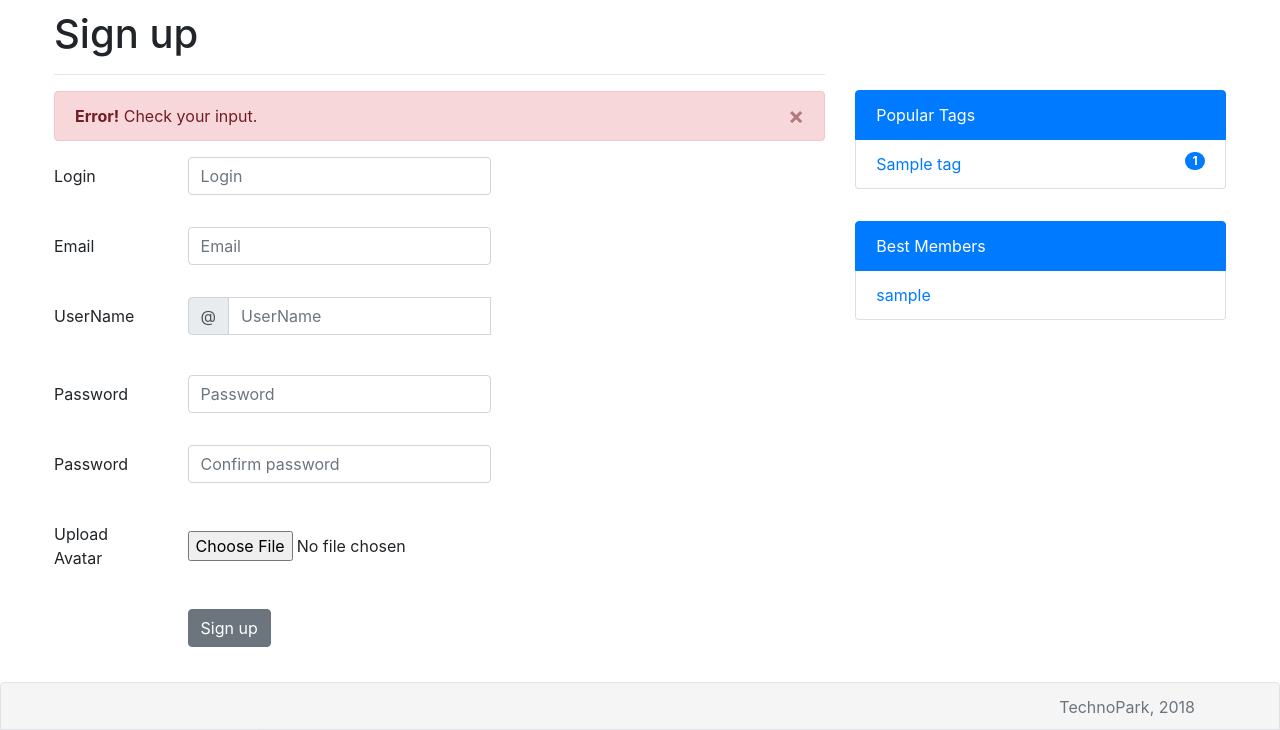
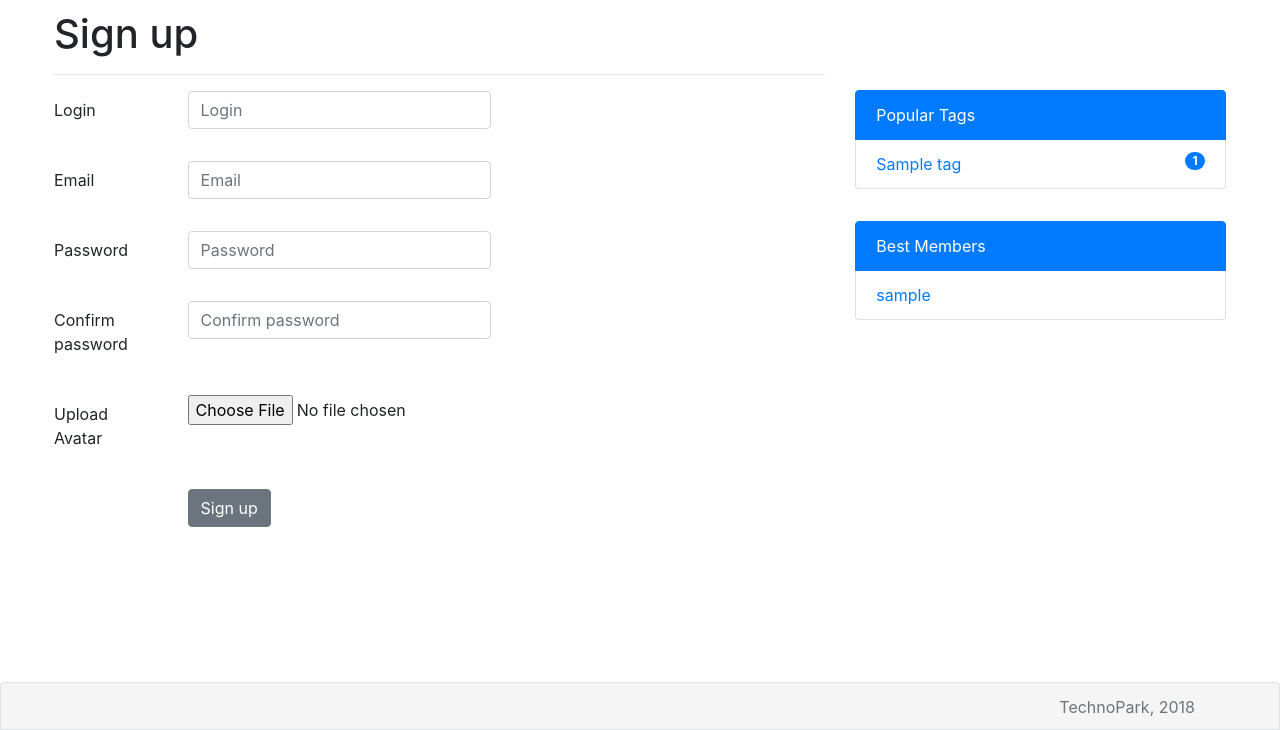
Before and after one commit to DikarevAndrey/tpWebProject, a Django app: page /qsite/signup in a window 1280 px wide. Shown: the part 70-800 px from the top of the page. Run offline with Django 3.2, Linux system fonts and the light colour scheme; tables that the repository leaves empty hold one stand-in row (values such as "Sample post"); some libraries are stand-ins or nearby versions.

Commit message:
Added signing in, up and out. Enabled search.

```diff
--- /dev/null
+++ b/qSite/forms.py
@@ -0,0 +1,70 @@
+from django import forms
+from django.core.exceptions import ValidationError
+from qSite.models import Profile
+# from qSite.models import *
+
+class SignInForm(forms.Form):
+  login = forms.CharField(widget=forms.TextInput(attrs={
+    'class': 'form-control','placeholder': 'Login'
+  }))
+  password = forms.CharField(widget=forms.PasswordInput(attrs={
+    'class': 'form-control','placeholder': 'Password'
+  }))
+
+  def clean_login(self):
+    data = self.cleaned_data.get('login')
+    if Profile.objects.filter(username=data).first() is None:
+      raise ValidationError('Username does not exist.')
+    else:
+      return data;
+
+class SignUpForm(forms.Form):
+  login = forms.CharField(widget=forms.TextInput(attrs={
+    'class': 'form-control','placeholder': 'Login'
+  }))
+  email = forms.EmailField(required=False, widget=forms.EmailInput(attrs={
+    'class': 'form-control','placeholder': 'Email'
+  }))
+  password1 = forms.CharField(widget=forms.PasswordInput(attrs={
+    'class': 'form-control','placeholder': 'Password'
+  }))
+  password2 = forms.CharField(widget=forms.PasswordInput(attrs={
+    'class': 'form-control','placeholder': 'Confirm password'
+  }))
+  avatar = forms.FileField(required=False)
+
+  def clean_login(self):
+    data = self.cleaned_data.get('login')
+    if Profile.objects.filter(username=data).first() is None:
+      return data
+    else:
+      raise ValidationError('Username already exists.')
+
+  def clean_email(self):
+    data = self.cleaned_data.get('email')
+    if data:
+      if Profile.objects.filter(email=data).first() is None:
+        return data
+      else:
+        raise ValidationError('Email already exists.')
+    else:
+      return data
+
+  def clean_password2(self):
+    pass1 = self.cleaned_data.get('password1')
+    pass2 = self.cleaned_data.get('password2')
+    if pass1 and pass2:
+      if pass2 != pass1:
+        self.add_error(None, 'Passwords did not match.')
+      else:
+        return pass2
+
+  # class Meta:
+  #   model = Profile
+  #   fields = ('username', 'password1', 'password2', 'avatar', 'email')
+  #   widgets = {
+  #     'username': forms.TextInput(attrs={'class': 'form-control','placeholder': 'Login'}),
+  #     'password1': forms.PasswordInput(attrs={'class': 'form-control','placeholder': 'Password'}),
+  #     'password2': forms.PasswordInput(attrs={'class': 'form-control','placeholder': 'Confirm password'}),
+  #     'email': forms.EmailInput(attrs={'class': 'form-control','placeholder': 'Email'}),
+  #   }
--- a/qSite/management/commands/db_seed.py
+++ b/qSite/management/commands/db_seed.py
@@ -30,7 +30,8 @@ class Command(BaseCommand):
     fake = Faker()
     for i in range(0, self.USERS_COUNT):
       username = fake.simple_profile().get("username") + str(i)
-      user = Profile(username=username, password=username)
+      user = Profile(username=username)
+      user.set_password(username)
       user.first_name = fake.first_name()
       user.last_name = fake.last_name()
       user.rating = random.randint(-50, 50)
--- a/qSite/static/css/qSite.css
+++ b/qSite/static/css/qSite.css
@@ -23,3 +23,11 @@ body > .container {
 .list-group + .list-group {
   margin-top: 2rem
 }
+
+.invalid-feedback {
+  display: block;
+  width: 100%;
+  margin-top: .25rem;
+  font-size: 80%;
+  color: #dc3545
+}
--- a/qSite/templates/qSite/base.html
+++ b/qSite/templates/qSite/base.html
@@ -33,21 +33,21 @@
           </li>
         </ul>
         <ul class="navbar-nav ml-5 w-100 justify-content-center">
-          <form class="form-inline mt-2 mt-md-0">
-            <input class="form-control mr-sm-2" type="text" placeholder="Search..." aria-label="Search">
+          <form class="form-inline mt-2 mt-md-0" method="get" action="{% url 'search' %}">
+            <input class="form-control mr-sm-2" type="text" placeholder="Search..." aria-label="Search" name="q">
             <button class="btn btn-success navbar-btn" type="submit"><i class="fas fa-search"></i></button>
           </form>
         </ul>
         {% if user.is_authenticated %}
         <ul class="navbar-nav ml-auto w-100 justify-content-end ">
           <li class="nav-item">
-            <a href="#"><img src="{% static "img/avatar.jpg" %}" alt="avatar" class="rounded-circle"></a>
+            <a href="#"><img src="{% static user.avatar.url %}" alt="avatar" height="42" width="42" class="rounded-circle"></a>
           </li>
           <li class="nav-item">
-            <a class="nav-link" href="#">Profile</a>
+            <a class="nav-link" href="#">{{ user.username }}</a>
           </li>
           <li class="nav-item">
-            <a class="nav-link disabled" href="#">Log out</a>
+            <a class="nav-link disabled" href="{% url 'signout' %}">Log out</a>
           </li>
         </ul>
         {% else %}
@@ -56,7 +56,7 @@
             <a class="nav-link active" href="{% url 'signup' %}">Sign up</a>
           </li>
           <li class="nav-item">
-            <a class="nav-link active" href="{% url 'signin' %}">Sign in</a>
+            <a class="nav-link active" href="{% url 'signin' %}?next={{ request.get_full_path|urlencode }}">Sign in</a>
           </li>
         </ul>
         {% endif %}
--- a/qSite/templates/qSite/question_template.html
+++ b/qSite/templates/qSite/question_template.html
@@ -4,7 +4,7 @@
   <div class="col-md-12">
     <div class="card">
       <div class="card-header">
-        <a href="#"><img src="{% static "img/avatar.jpg" %}" alt="avatar" class="rounded-circle"></a>
+        <a href="#"><img src="{% static user.avatar.url %}" alt="avatar" height="42" width="42" class="rounded-circle"></a>
         <a href="#">{{ question.author.username }}</a>
         <span class="text-muted"> asks about:</span>
         {% if answers and user.is_authenticated %}
--- a/qSite/templates/qSite/signup.html
+++ b/qSite/templates/qSite/signup.html
@@ -9,74 +9,75 @@
 <h1>Sign up</h1>
 <hr>
 
-<div class="alert alert-danger alert-dismissible fade show" role="alert">
-  <strong>Error!</strong> Check your input.
-  <button type="button" class="close" data-dismiss="alert" aria-label="Close">
-    <span aria-hidden="true">&times;</span>
-  </button>
-</div>
+<form method="post" action="{% url 'signup' %}" enctype="multipart/form-data" novalidate>
+  {% csrf_token %}
 
-<form class="needs-validation" novalidate>
+  {% for error in form.non_field_errors %}
+    <div class="alert alert-danger alert-dismissible fade show" role="alert">
+      {{ error }}
+      <button type="button" class="close" data-dismiss="alert" aria-label="Close">
+        <span aria-hidden="true">&times;</span>
+      </button>
+    </div>
+  {% endfor %}
 
   <div class="form-group row">
-    <label for="login" class="col-md-2 col-form-label">Login</label>
+    <label for="{{ form.username.id_for_label }}" class="col-md-2 col-form-label">Login</label>
     <div class="col-md-5">
-      <input type="text" class="form-control" id="login" placeholder="Login" required>
-      <div class="invalid-feedback">
-        Please input login.
-      </div>
+      {{ form.login }}
+      {% if form.login.errors %}
+        {% for error in form.login.errors %}
+          <div class="invalid-feedback">{{ error }}</div>
+        {% endfor %}
+      {% endif %}
     </div>
   </div>
 
   <div class="form-group row">
-    <label for="email" class="col-md-2 col-form-label">Email</label>
+    <label for="{{ form.email.id_for_label }}" class="col-md-2 col-form-label">Email</label>
     <div class="col-md-5">
-      <input type="email" class="form-control" id="email" placeholder="Email" required>
-      <div class="invalid-feedback">
-        Please input email.
-      </div>
+      {{ form.email }}
+      {% if form.email.errors %}
+        {% for error in form.email.errors %}
+          <div class="invalid-feedback">{{ error }}</div>
+        {% endfor %}
+      {% endif %}
     </div>
   </div>
 
   <div class="form-group row">
-    <label for="email" class="col-md-2 col-form-label">UserName</label>
+    <label for="{{ form.password1.id_for_label }}" class="col-md-2 col-form-label">Password</label>
     <div class="col-md-5">
-      <div class="input-group mb-2">
-        <div class="input-group-prepend">
-          <div class="input-group-text">@</div>
-        </div>
-        <input type="text" class="form-control" id="username" placeholder="UserName" maxlength="20" required>
-        <div class="invalid-feedback">
-          Please input UserName.
-        </div>
-      </div>
+      {{ form.password1 }}
+      {% if form.password1.errors %}
+        {% for error in form.password1.errors %}
+          <div class="invalid-feedback">{{ error }}</div>
+        {% endfor %}
+      {% endif %}
     </div>
   </div>
 
   <div class="form-group row">
-    <label for="password" class="col-md-2 col-form-label">Password</label>
+    <label for="{{ form.password2.id_for_label }}" class="col-md-2 col-form-label">Confirm password</label>
     <div class="col-md-5">
-      <input type="password" class="form-control" id="password" placeholder="Password" required>
-      <div class="invalid-feedback">
-        Please input password.
-      </div>
+      {{ form.password2 }}
+      {% if form.password2.errors %}
+        {% for error in form.password2.errors %}
+          <div class="invalid-feedback">{{ error }}</div>
+        {% endfor %}
+      {% endif %}
     </div>
   </div>
 
   <div class="form-group row">
-    <label for="confirmPassword" class="col-md-2 col-form-label">Password</label>
+    <label for="{{ form.avatar.id_for_label }}" class="col-md-2 col-form-label">Upload Avatar</label>
     <div class="col-md-5">
-      <input type="password" class="form-control" id="confirmPassword" placeholder="Confirm password" required>
-      <div class="invalid-feedback">
-        Please confirm password.
-      </div>
-    </div>
-  </div>
-
-  <div class="form-group row">
-    <label for="avatarUpload" class="col-md-2 col-form-label">Upload Avatar</label>
-    <div class="col-md-5">
-      <div class="mt-3"><input id="avatarUpload" type="file" accept="image/*"></div>
+      {{ form.avatar }}
+      {% if form.avatar.errors %}
+        {% for error in form.avatar.errors %}
+          <div class="invalid-feedback">{{ error }}</div>
+        {% endfor %}
+      {% endif %}
     </div>
   </div>
 
--- a/qSite/urls.py
+++ b/qSite/urls.py
@@ -6,8 +6,10 @@ urlpatterns = [
     path('', views.index, name='index'),
     path('ask', views.newQuestion, name='newQuestion'),
     path('question/<int:questionId>', views.question, name='question'),
+    path('search', views.search, name='search'),
     path('signin', views.signin, name='signin'),
     path('signup', views.signup, name='signup'),
+    path('signout', views.signout, name='signout'),
     path('tag/<str:tagName>', views.tag, name='tag'),
     path('hot', views.index, name='hot'),
 ]
--- a/qSite/views.py
+++ b/qSite/views.py
@@ -1,8 +1,11 @@
 from django.http import HttpResponse, HttpResponseBadRequest
-from django.shortcuts import render
+from django.shortcuts import render, redirect
 from random import randint
 from django.core.paginator import Paginator, EmptyPage
 from qSite.models import *
+from qSite.forms import *
+from django.contrib.auth import authenticate, login, logout
+from django.contrib.auth.decorators import login_required
 
 def paginate(request, objects_list, limit):
   page = request.GET.get('page') or 1
@@ -42,6 +45,17 @@ def index(request):
   return render(request, 'qSite/index.html', context)
 
 
+def search(request):
+  q = request.GET.get('q')
+  tags = Tag.objects.search(q)
+  users = Profile.objects.search(q)
+  questions = Question.objects.search(q)
+  context = {'q': q, 'tags': tags, 'users': users, 'questions': questions}
+  context = add_tags_users_to_context(context)
+  return render(request, 'qSite/search_list.html', context)
+
+
+@login_required(login_url='/qsite/signin')
 def newQuestion(request):
   context = add_tags_users_to_context({})
   return render(request, 'qSite/ask.html', context)
@@ -51,21 +65,51 @@ def question(request, questionId):
   question = Question.objects.by_id(questionId)
   answers = Answer.objects.hottest(questionId)
   page = paginate(request, answers, 30)
-  print(question.rating)
   context = {'question': question, 'answers': page.object_list, 'page': page}
   context = add_tags_users_to_context(context)
   return render(request, 'qSite/question.html', context)
 
 
 def signin(request):
-  context = add_tags_users_to_context({})
+  form = SignInForm(request.POST or None)
+  redirect_to = request.GET.get('next', 'index')
+  if request.method == "POST":
+    if form.is_valid():
+      user = authenticate(request, username=form.cleaned_data.get('login'), password=form.cleaned_data.get('password'))
+      if user is not None:
+        login(request, user)
+        return redirect(redirect_to)
+      else:
+        form.add_error(None, "Invalid password.")
+
+  context = {'form': form, 'redirect_to': redirect_to}
+  context = add_tags_users_to_context(context)
   return render(request, 'qSite/login.html', context)
 
 
 def signup(request):
-  context = add_tags_users_to_context({})
+  form = SignUpForm(request.POST or None, request.FILES or None)
+  if request.method == 'POST':
+    if form.is_valid():
+      # register new user
+      profile = Profile(
+        username=form.cleaned_data.get('login'),
+        email=form.cleaned_data.get('email'),
+        avatar=request.FILES.get('avatar')
+      )
+      profile.set_password(form.cleaned_data.get('password1'))
+      profile.save()
+      user = authenticate(request, username=form.cleaned_data.get('login'), password=form.cleaned_data.get('password1'))
+      login(request, user)
+      return redirect('index')
+  context = {'form': form}
+  context = add_tags_users_to_context(context)
   return render(request, 'qSite/signup.html', context)
 
+
+def signout(request):
+  logout(request)
+  return redirect(request.META.get('HTTP_REFERER'))
 
 def tag(request, tagName):
   questions = Tag.objects.by_tag_newest(tagName)
--- a/tpWebProject/settings.py
+++ b/tpWebProject/settings.py
@@ -127,7 +127,7 @@ STATIC_URL = '/static/'
 # ]
 STATIC_ROOT = os.path.join(BASE_DIR, '/qSite/static/')
 
-MEDIA_ROOT = os.path.join(BASE_DIR, '/qSite/static/uploads/')
+MEDIA_ROOT = os.path.join(BASE_DIR, 'qSite/static/uploads/')
 MEDIA_URL = '/uploads/'
 
 AUTH_USER_MODEL = 'qSite.Profile'
```
Also changed, not shown: qSite/managers.py (+9 -0 lines), qSite/templates/qSite/login.html (+25 -17 lines), qSite/templates/qSite/search_list.html (added, +48 -0 lines), qSite/static/uploads/uploads/2018/04/12/03_-_euSCcXs.jpg (added), qSite/static/uploads/uploads/2018/04/12/nobody.jpg (added).
